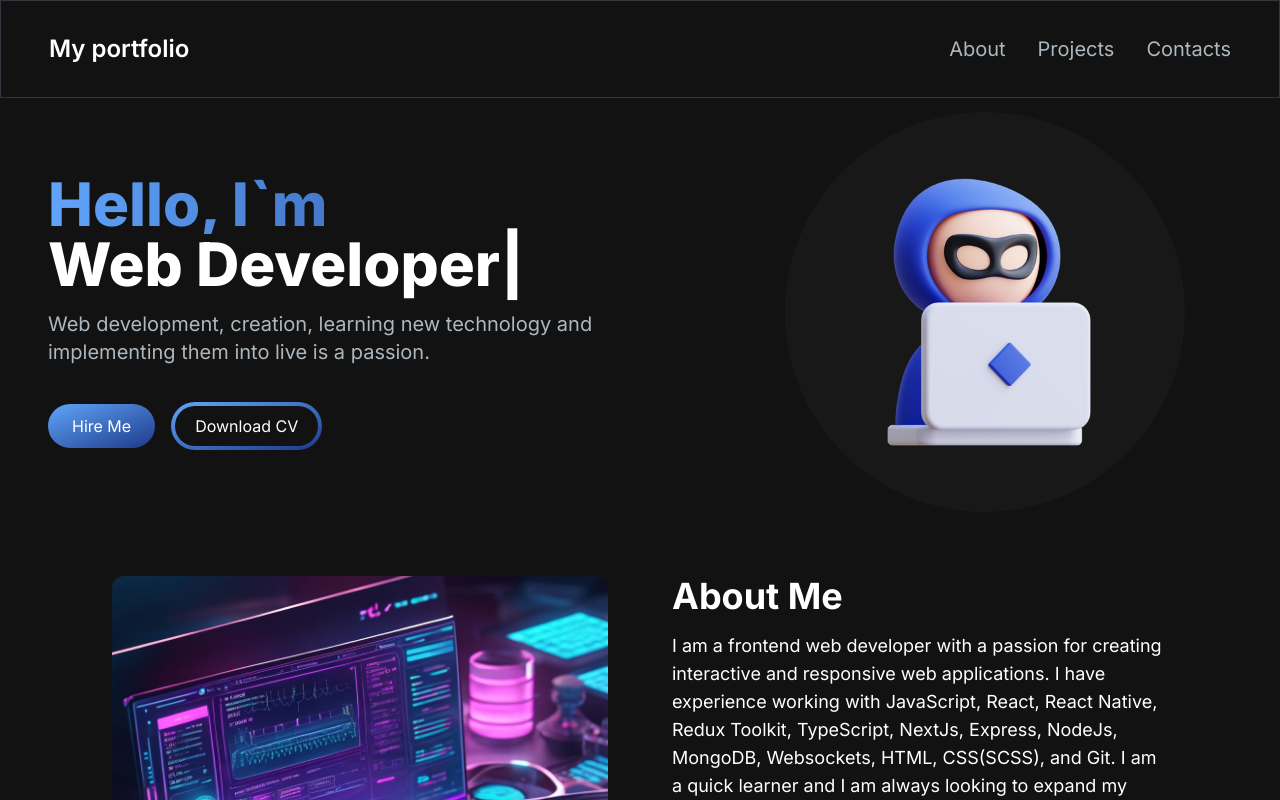
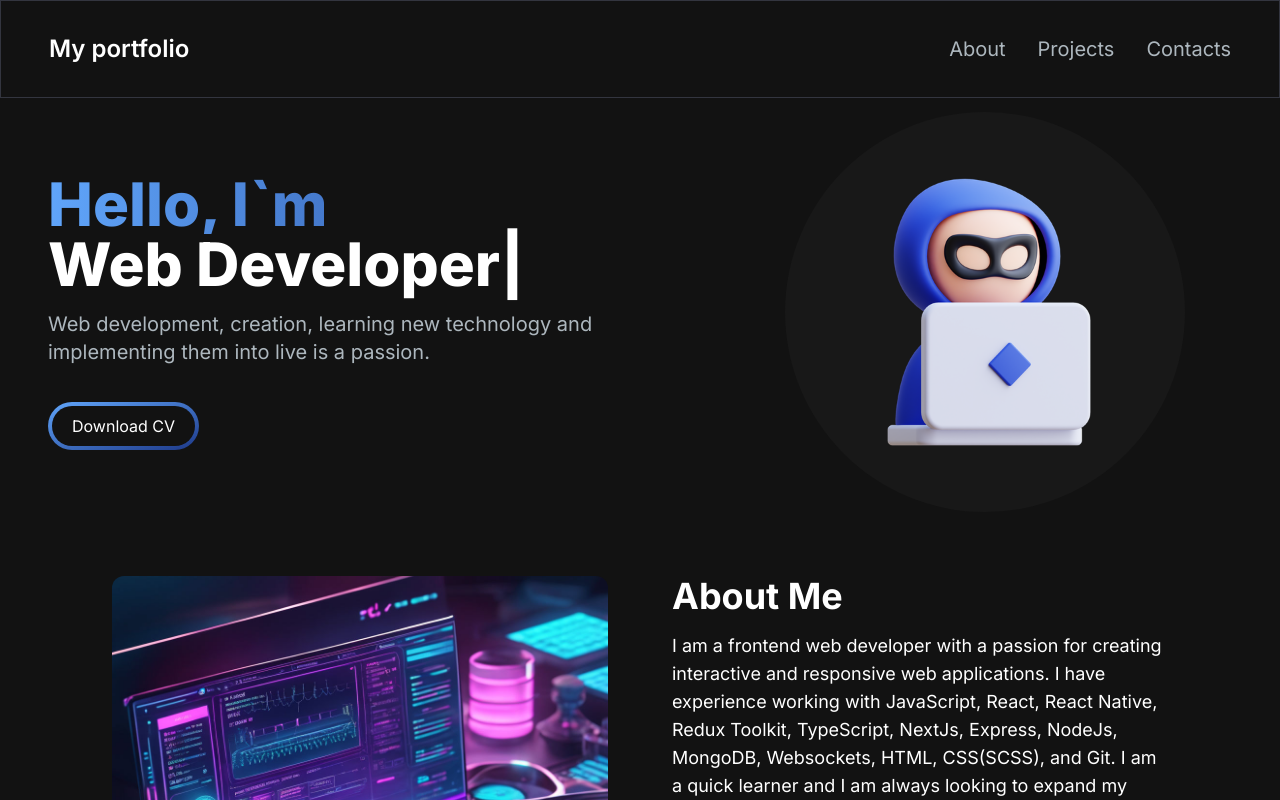
Before and after one commit to Saoa35/my-portfolio-website, a Next.js app: page / in a window 1280 px wide. Shown: the top 800 px of the page. Built offline with nearby package versions, Linux system fonts and the light colour scheme.

Commit message:
* edited HeroSection

```diff
--- a/src/app/components/HeroSection.jsx
+++ b/src/app/components/HeroSection.jsx
@@ -40,12 +40,6 @@ export const HeroSection = () => {
             them into live is a passion.
           </p>
           <div>
-            <a
-              href="mailto:saoamah@gmail.com"
-              className="px-6 py-3 rounded-full w-[70%] sm:w-fit mr-4 bg-gradient-to-br from-blue-400 to-blue-900 hover:opacity-80 hover:scale-110 text-white"
-            >
-              Hire Me
-            </a>
             <button className="mt-3 px-1 py-1 rounded-full w-[70%] sm:w-fit bg-gradient-to-br from-blue-400 to-blue-900 hover:scale-105 hover:bg-slate-900 text-white">
               <Link
                 href="https://drive.google.com/file/d/1k6XY-PbUHFJkLZTzJirJmXtoCqtxb6yO/view?usp=sharing"
```
